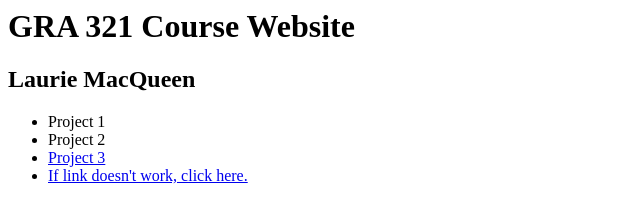
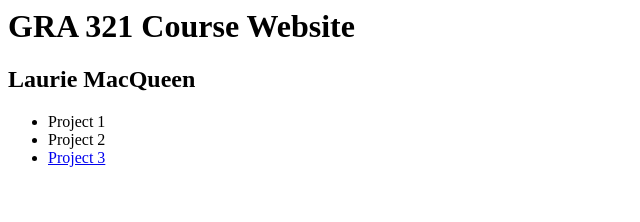
Before and after one commit to lmacqueen/gra321-f19, a plain HTML site: page index.html in a window 1280 px wide. Shown: the whole page, without its empty margins (0-640 px from the left). Drawn offline with Linux system fonts and the light colour scheme.

Commit message:
Remove back up link

```diff
--- a/index.html
+++ b/index.html
@@ -9,7 +9,6 @@
             <li>Project 1</li>
             <li>Project 2</li>
             <li><a href="project_3/index.html" title="Project 3">Project 3</a></li>
-            <li><a href="https://lmacqueen.github.io/gra321-f19/project_3/index.html" title="Project 3">If link doesn't work, click here.</a></li>
         </ul>
     </body>
 </html>
```
